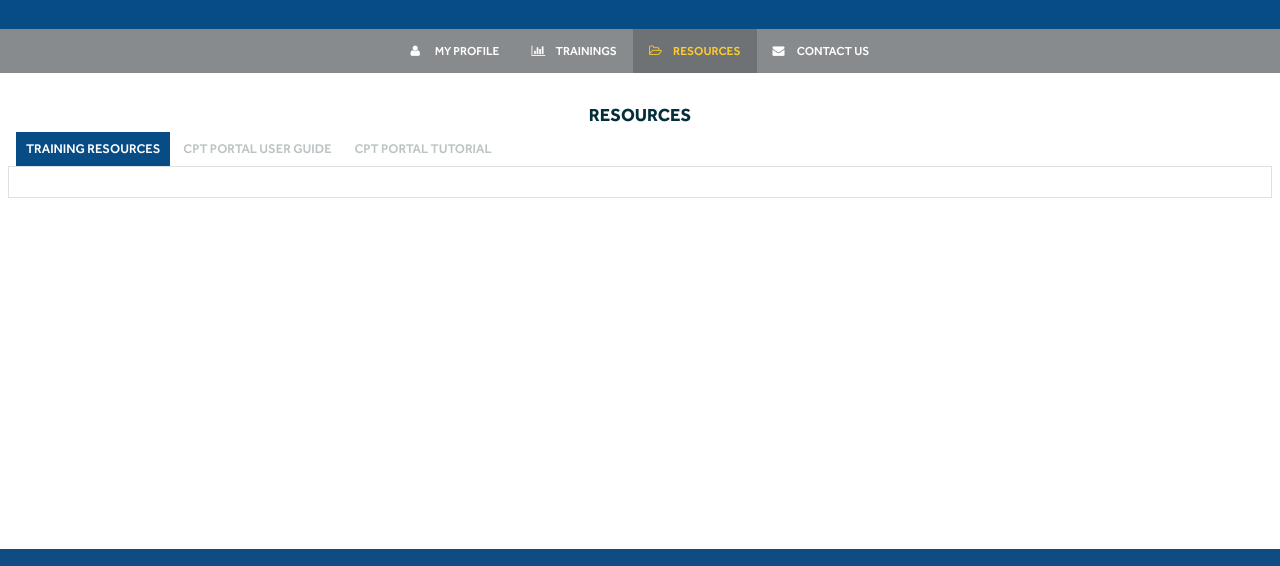
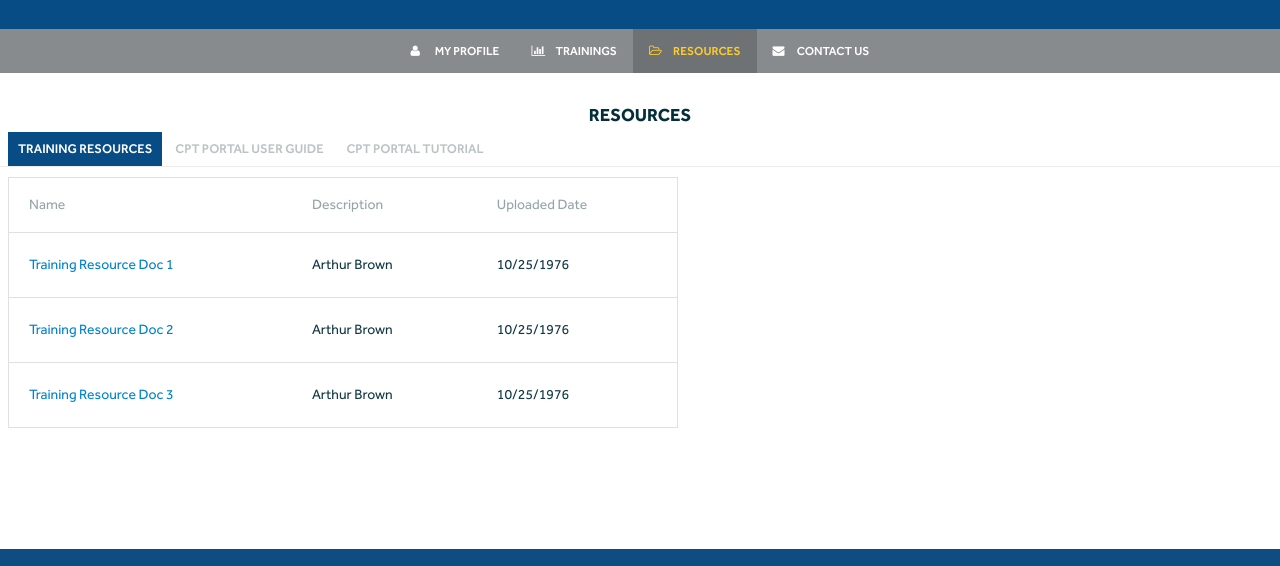
Before and after one commit to syncopetwice/MDTNC, a website: page production/resources.html in a window 1280 px wide. Shown: the part 59-625 px from the top of the page. Drawn offline with Linux system fonts and the light colour scheme.

Commit message:
Started Resources Page

```diff
--- a/production/resources.html
+++ b/production/resources.html
@@ -83,34 +83,51 @@
 					<div class="tabs__container">
 						<!-- Tab 1 : Training Resources -->
 							<div class="tab" id="js-tab-1">
-								<!-- Panel -->
-								<div class="panel">
-									<div class="panel__body panel__body--details">
-										<table class="panel__table panel__table--details">
+								<div class="panel panel--resources">
+									<div class="panel__body">
+										<table class="panel__table">
+											<thead>
+												<tr>
+													<th>Name</th>
+													<th>Description</th>
+													<th>Uploaded Date</th>
+												</tr>
+											</thead>
+											<tbody>
+												<tr>
+													<td>
+														<a href="#">Training Resource Doc 1</a>
+													</td>
+													<td>Arthur Brown</td>
+													<td>10/25/1976</td>
+												</tr>
+												<tr>
+													<td>
+														<a href="#">Training Resource Doc 2</a>
+													</td>
+													<td>Arthur Brown</td>
+													<td>10/25/1976</td>
+												</tr>
+												<tr>
+													<td>
+														<a href="#">Training Resource Doc 3</a>
+													</td>
+													<td>Arthur Brown</td>
+													<td>10/25/1976</td>
+												</tr>
+											</tbody>
 										</table>
 									</div>
 								</div>
-								<!-- End :: Panel -->
 							</div>
 						<!-- End :: Tab 1 -->
 						<!-- Tab 2 : CPT Portal User Guide -->
 							<div class="tab" id="js-tab-2">
-								<!-- Panel -->
-								<div class="panel">
-									<div class="panel__body panel__body--details">
-									</div>
-								</div>
-							<!-- End :: Panel -->
+								<p>PDF</p>
 							</div>
 						<!-- End :: Tab 2 -->
 						<!-- Tab 3 : CPT Portal Tutorial -->
 							<div class="tab" id="js-tab-3">
-								<!-- Panel -->
-								<div class="panel">
-									<div class="panel__body panel__body--details">
-									</div>
-								</div>
-							<!-- End :: Panel -->
 							</div>
 						<!-- End :: Tab 3 -->
 					</div>
--- a/scss/app.stylesheets.scss
+++ b/scss/app.stylesheets.scss
@@ -36,6 +36,9 @@ $e-bold: "EffraBold", Helvetica, Arial, sans-serif;
 	display: flex;
 	min-height: 100vh;
 	flex-direction: column;
+	@include ie() {
+		height: 100vh;
+	}
 }
 @import 'modules/action-links';
 @import 'modules/utils';
--- a/scss/modules/_panel.scss
+++ b/scss/modules/_panel.scss
@@ -1,5 +1,14 @@
 // Should Be Available To Modals And Pages
 .panel {
+	// Specific for Resources Page
+	&.panel--resources {
+		.panel__body {
+			.panel__table {
+				width: 670px;
+				border-top: 1px solid #dee1e2;
+			}
+		}
+	}
 	&.panel--sm {
 		max-width: 900px;
 		@include mq($until: ipad-l) {
--- a/scss/modules/main/pages/_resources.scss
+++ b/scss/modules/main/pages/_resources.scss
@@ -1,5 +1,12 @@
 // Resources :: Page
 .resources {
-	padding: 30px 8px;
+	padding: 30px 0;
 	@include heading(5px);
+	.table-tabs__container {
+		margin-bottom: 10px;
+		border-bottom: 1px solid #ececec;
+	}
+	.tabs__container {
+		margin: 0 8px;
+	}
 }
```
Also changed, not shown: production/assets/stylesheets/app.stylesheets.css, 1 other file.
